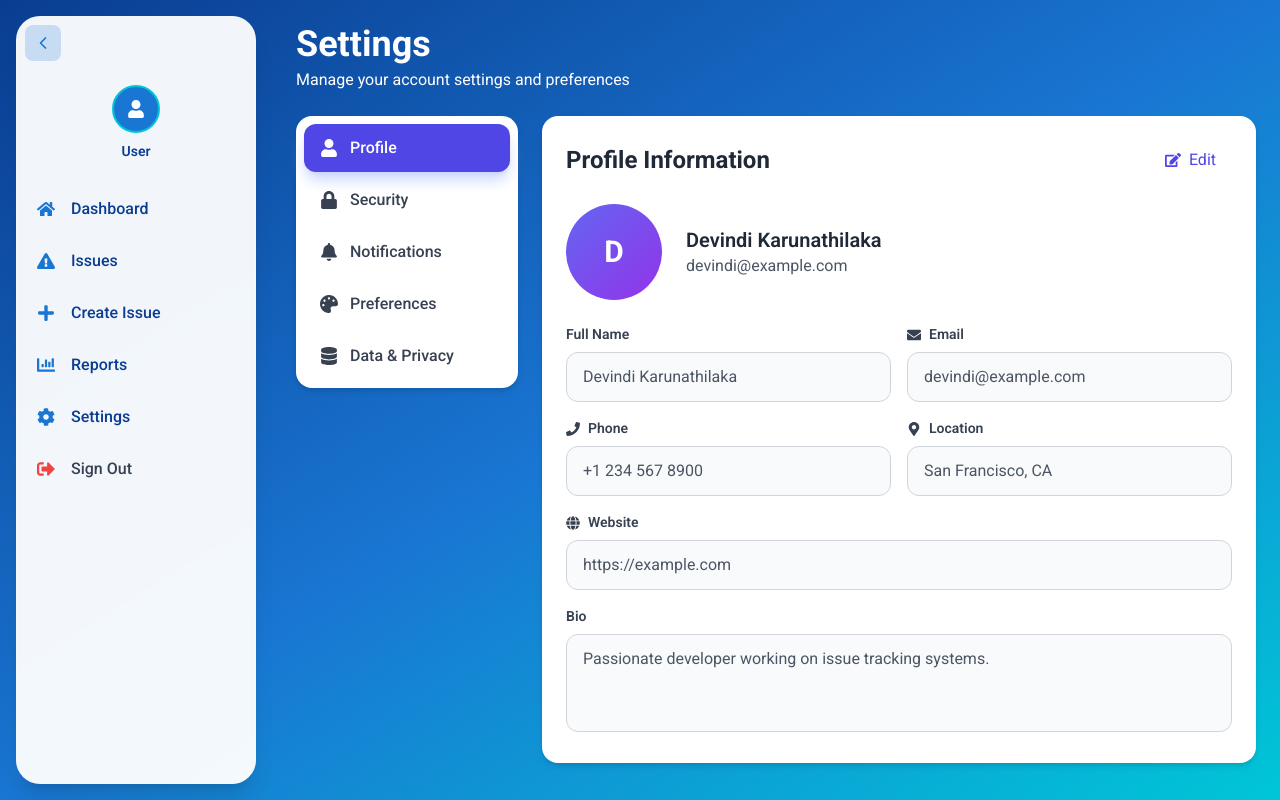
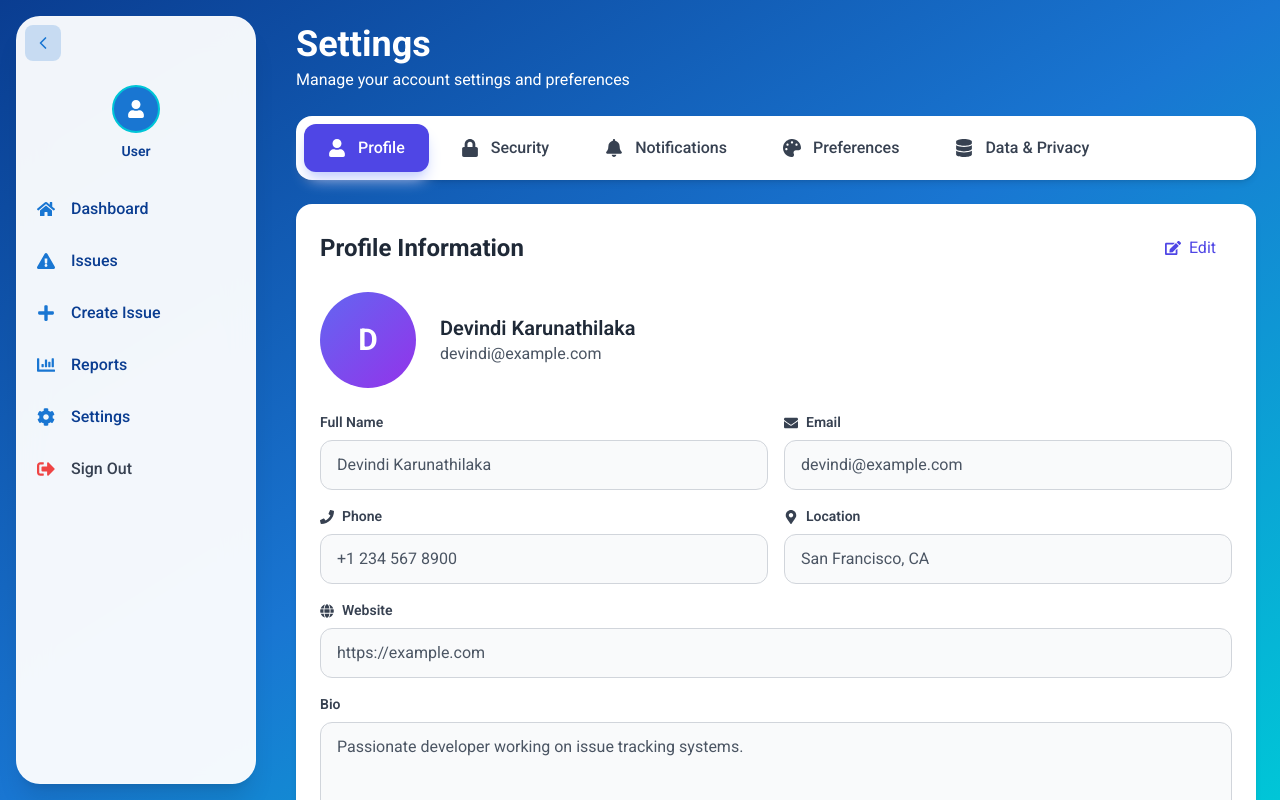
Before and after one commit to Devindin/Issue-Tracker, a React (Vite) app in the folder frontend/: page /settings in a window 1280 px wide. Built offline with nearby package versions, Linux system fonts and the light colour scheme.

Commit message:
create settings tabs

```diff
--- a/frontend/src/Pages/Settings.tsx
+++ b/frontend/src/Pages/Settings.tsx
@@ -248,27 +248,27 @@ const Settings: React.FC = () => {
           )}
         </AnimatePresence>
 
-        <div className="grid grid-cols-1 lg:grid-cols-4 gap-6">
-          {/* Sidebar Tabs */}
+        <div className="space-y-6">
+          {/* Horizontal Tabs */}
           <motion.div
-            initial={{ opacity: 0, x: -20 }}
-            animate={{ opacity: 1, x: 0 }}
+            initial={{ opacity: 0, y: -20 }}
+            animate={{ opacity: 1, y: 0 }}
             transition={{ duration: 0.5, delay: 0.1 }}
-            className="lg:col-span-1"
+            className="bg-white rounded-2xl shadow-md p-2"
           >
-            <div className="bg-white rounded-2xl shadow-md p-2 space-y-1">
+            <div className="flex flex-wrap gap-2">
               {tabs.map((tab) => (
                 <button
                   key={tab.id}
                   onClick={() => setActiveTab(tab.id)}
-                  className={`w-full flex items-center gap-3 px-4 py-3 rounded-xl transition-all ${
+                  className={`flex items-center gap-3 px-6 py-3 rounded-xl transition-all font-medium ${
                     activeTab === tab.id
                       ? "bg-indigo-600 text-white shadow-lg shadow-indigo-200"
-                      : "text-gray-700 hover:bg-gray-100"
+                      : "text-gray-700 hover:bg-gray-100 hover:text-indigo-600"
                   }`}
                 >
                   <span className="text-lg">{tab.icon}</span>
-                  <span className="font-medium">{tab.label}</span>
+                  <span>{tab.label}</span>
                 </button>
               ))}
             </div>
@@ -276,14 +276,14 @@ const Settings: React.FC = () => {
 
           {/* Content Area */}
           <motion.div
-            initial={{ opacity: 0, x: 20 }}
-            animate={{ opacity: 1, x: 0 }}
+            initial={{ opacity: 0, y: 20 }}
+            animate={{ opacity: 1, y: 0 }}
             transition={{ duration: 0.5, delay: 0.2 }}
-            className="lg:col-span-3"
+            className="bg-white rounded-2xl shadow-md p-6"
           >
-            <div className="bg-white rounded-2xl shadow-md p-6">
-              {/* Profile Tab */}
-              {activeTab === "profile" && (
+            <div>
+            {/* Profile Tab */}
+            {activeTab === "profile" && (
                 <div className="space-y-6">
                   <div className="flex items-center justify-between">
                     <h2 className="text-2xl font-bold text-gray-800">
@@ -974,9 +974,10 @@ const Settings: React.FC = () => {
             </div>
           </motion.div>
         </div>
+
       </div>
 
-      {/* Delete Account Modal */}
+        {/* Delete Account Modal */}
       <AnimatePresence>
         {showDeleteModal && (
           <motion.div
```
